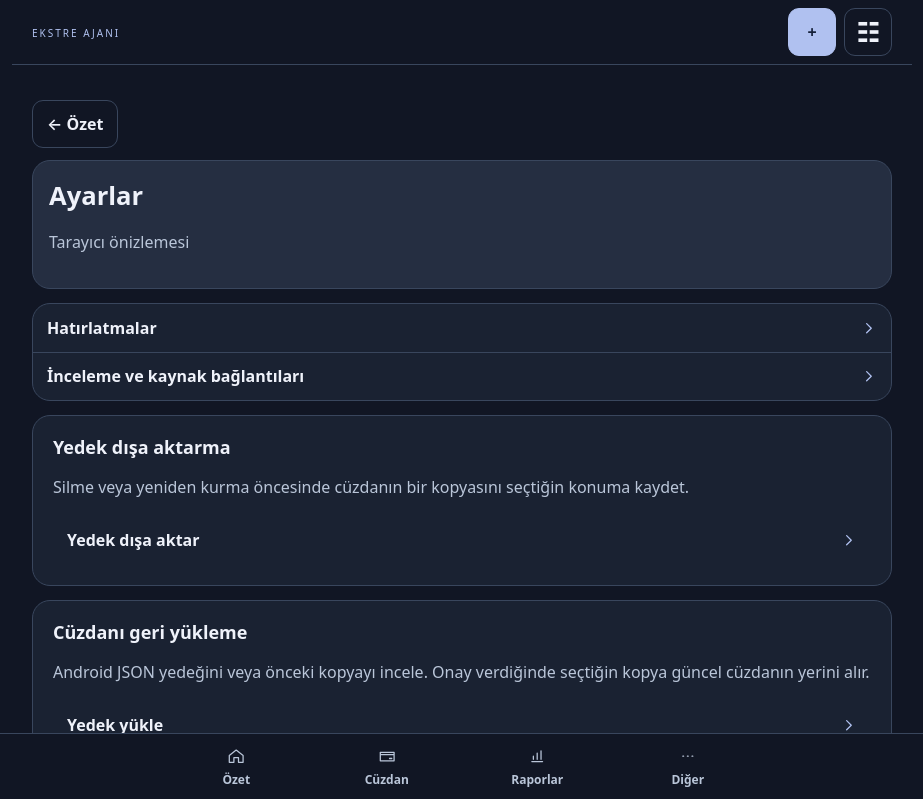
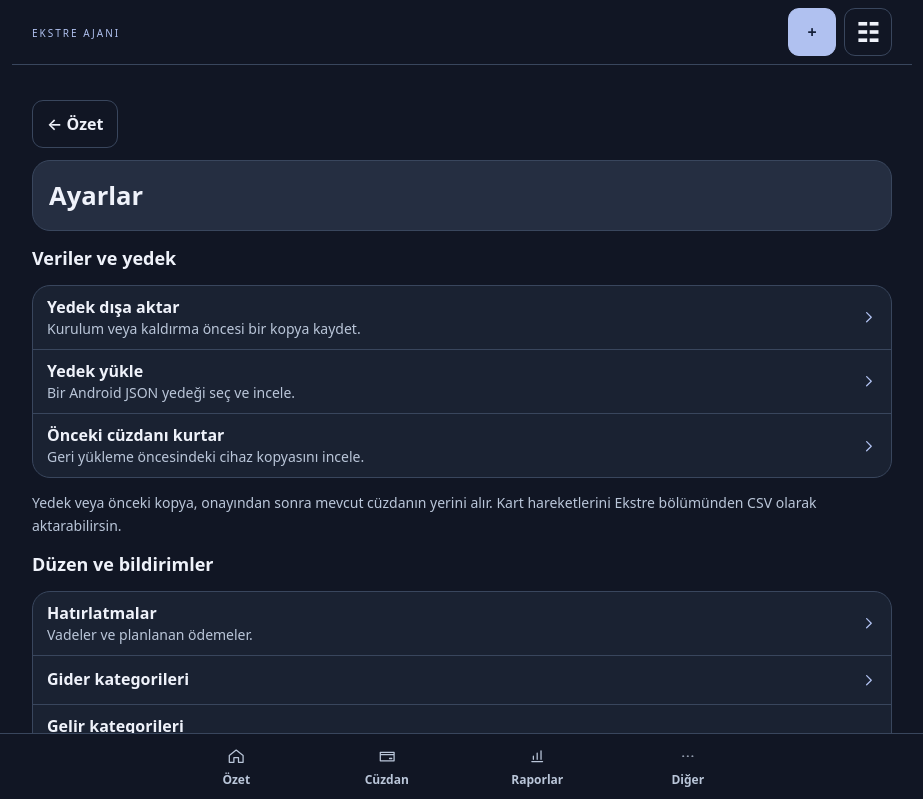
Before and after one commit to witcher46/ekstre-ajani-android, a plain HTML site: page android_app/app/src/main/assets/index.html in a window 1280 px wide. Both pictures are taken after a click on the button "Ayarlar". Shown: the top 799 px of the page, without its empty margins (178-1101 px from the left). Drawn offline with Linux system fonts and the light colour scheme.

Commit message:
Align Android settings groups with the approved design (#66)

```diff
--- a/android_app/app/src/main/assets/app.mjs
+++ b/android_app/app/src/main/assets/app.mjs
@@ -539,14 +539,19 @@ function confirmSavingsGoalRemoval(id){
 }
 
 function categorySettings({disclosure=false}={}){
- return expenseCategoriesPanel(disclosure)+merchantRulesPanel()+
-  '<section class="panel" aria-labelledby="settings-income-categories"><h2 id="settings-income-categories">Gelir kategorileri</h2>'+
-  '<ul class="settings-tags">'+state.incomeCategories.map(name=>'<li>'+esc(name)+'</li>').join('')+'</ul>'+
-  '<button type="button" data-action="incomeCategory" aria-haspopup="dialog" aria-controls="modal">+ Gelir kategorisi</button></section>';
+ const heading=disclosure?'h3':'h2',panel=disclosure?'settings-category-section':'panel';
+ const expense=expenseCategoriesPanel(disclosure);
+ const income=`<section class="${panel}" aria-labelledby="settings-income-categories">
+  <${heading} id="settings-income-categories">Gelir kategorileri</${heading}>
+  <ul class="settings-tags">${state.incomeCategories.map(name=>'<li>'+esc(name)+'</li>').join('')}</ul>
+  <button type="button" data-action="incomeCategory" aria-haspopup="dialog" aria-controls="modal">+ Gelir kategorisi</button>
+ </section>`;
+ const merchant=merchantRulesPanel(panel,heading);
+ return expense+(disclosure?income+merchant:merchant+income);
 }
-function merchantRulesPanel(){
+function merchantRulesPanel(panel,heading){
  const rules=state.merchantCategoryRules||[];
- return `<section class="panel" aria-labelledby="settings-rules"><h2 id="settings-rules">Satıcı kategori kuralları</h2>
+ return `<section class="${panel}" aria-labelledby="settings-rules"><${heading} id="settings-rules">Satıcı kategori kuralları</${heading}>
   <p>Satıcı eşleştiğinde gider kategorisi önerilir. Öneriyi kaydetmeden önce inceleyebilirsin.</p>
   <button type="button" data-action="merchantRule" aria-haspopup="dialog" aria-controls="modal">+ Satıcı kuralı</button>
   ${rules.map(rule=>`<div class="settings-record"><div><strong>${esc(rule.merchant)}</strong><small>Öneri · ${esc(rule.category)}</small></div>
@@ -558,7 +563,7 @@ function expenseCategoriesPanel(disclosure){
  const content=`<button type="button" data-action="category" aria-haspopup="dialog" aria-controls="modal">+ Kategori ekle</button>${rows}`;
  if(disclosure){
   const open=$('settings-expense-disclosure')?.open;
-  return `<details class="panel settings-disclosure" id="settings-expense-disclosure"${open?' open':''}>
+  return `<details class="settings-disclosure" id="settings-expense-disclosure"${open?' open':''}>
    <summary class="settings-row">Gider kategorileri ${uiIcon('next')}</summary>
    <div class="settings-disclosure-content">${content}</div>
   </details>`;
--- a/android_app/app/src/main/assets/ui-foundation.css
+++ b/android_app/app/src/main/assets/ui-foundation.css
@@ -911,7 +911,7 @@ body:is([data-surface="settings"],[data-surface="categories"],[data-surface="rec
   margin-top:12px;
 }
 .settings-surface .panel {background:var(--shell-panel);border-color:var(--shell-line)}
-.settings-surface .panel:is(.settings-group,.settings-disclosure) {padding:0}
+.settings-surface .panel.settings-list {padding:0}
 .settings-surface .settings-row {
   display:grid;
   grid-template-columns:minmax(0,1fr) auto;
@@ -927,10 +927,28 @@ body:is([data-surface="settings"],[data-surface="categories"],[data-surface="rec
   font-weight:650;
   cursor:pointer;
 }
-.settings-surface .settings-group > .settings-row + .settings-row {
+.settings-home > .settings-section {margin-top:16px}
+.settings-section > h2 {margin:0 0 6px}
+.settings-section h3 {margin:0;font-size:1rem}
+.settings-home .settings-list > :not(.settings-feedback) + :not(.settings-feedback) {
   border-top:1px solid var(--shell-line);
   border-radius:0;
 }
+.settings-row-copy > small {
+  display:block;
+  margin-top:2px;
+  color:var(--shell-muted);
+  font-size:.875rem;
+  font-weight:400;
+  line-height:1.35;
+}
+.settings-section-note {margin:8px 0 0;font-size:.875rem}
+.settings-home :is(.settings-category-section,.settings-version,.settings-privacy) {padding:10px 14px}
+.settings-home .settings-version {background:none;border:0;border-radius:0}
+.settings-home :is(.settings-category-section,.settings-version,.settings-privacy) > p {margin:6px 0 0}
+.settings-home .settings-category-section > .settings-tags {margin:8px 0}
+.settings-home .settings-category-section > p + button {margin-top:8px}
+.settings-home .settings-list > .settings-feedback {margin:8px 10px}
 .settings-surface .settings-row .ui-icon {color:var(--accent)}
 .settings-surface .settings-row:focus-visible {outline:2px solid var(--accent);outline-offset:-4px}
 .settings-disclosure > summary {list-style:none}
--- a/android_app/app/src/main/assets/ui/settings.mjs
+++ b/android_app/app/src/main/assets/ui/settings.mjs
@@ -75,46 +75,63 @@ const failureBanner = (failure,...actions) => failure && actions.includes(failur
     <p>${esc(failure.message)}</p><p>${failureCopy[failure.action][1]}</p>
   </section>`
   : '';
-const settingsRow = (label,attributes) =>
-  `<button type="button" class="settings-row" ${attributes}>${label} ${uiIcon('next')}</button>`;
+function settingsRow(label,attributes,detail) {
+  const copy = detail
+    ? `<span class="settings-row-copy"><span id="${detail.id}-label">${label}</span><small id="${detail.id}-detail">${detail.text}</small></span>`
+    : label;
+  const accessibleCopy = detail
+    ? ` aria-labelledby="${detail.id}-label" aria-describedby="${detail.id}-detail"`
+    : '';
+  return `<button type="button" class="settings-row" ${attributes}${accessibleCopy}>${copy} ${uiIcon('next')}</button>`;
+}
 
 export function settingsView({backTitle,version,categorySections,backupFailure}) {
-  return `<div class="settings-surface">
+  return `<div class="settings-surface settings-home">
     ${renderBackLink(backTitle)}
-    <div class="settings-intro">
-      <h1>Ayarlar</h1>
-      <p>${esc(version)}</p>
-    </div>
-    <div class="panel settings-group">
-      ${settingsRow('Hatırlatmalar','data-page="reminders"')}
-      ${settingsRow('İnceleme ve kaynak bağlantıları','data-page="review"')}
-    </div>
-    <section class="panel" aria-labelledby="settings-export">
-      <h2 id="settings-export">Yedek dışa aktarma</h2>
-      <p>Silme veya yeniden kurma öncesinde cüzdanın bir kopyasını seçtiğin konuma kaydet.</p>
-      ${failureBanner(backupFailure,'backup')}
-      ${settingsRow('Yedek dışa aktar','data-action="backup"')}
+    <div class="settings-intro"><h1>Ayarlar</h1></div>
+    <section class="settings-section" aria-labelledby="settings-data">
+      <h2 id="settings-data">Veriler ve yedek</h2>
+      <div class="panel settings-list">
+        <section aria-label="Yedek dışa aktarma">
+          ${failureBanner(backupFailure,'backup')}
+          ${settingsRow('Yedek dışa aktar','data-action="backup"',
+            {id:'settings-export',text:'Kurulum veya kaldırma öncesi bir kopya kaydet.'})}
+        </section>
+        <section class="settings-list" aria-label="Cüzdanı geri yükleme">
+          ${failureBanner(backupFailure,'restore')}
+          ${settingsRow('Yedek yükle','data-action="restore"',
+            {id:'settings-restore',text:'Bir Android JSON yedeği seç ve incele.'})}
+          ${failureBanner(backupFailure,'recover')}
+          ${settingsRow('Önceki cüzdanı kurtar','data-action="recover" aria-haspopup="dialog" aria-controls="modal"',
+            {id:'settings-recover',text:'Geri yükleme öncesindeki cihaz kopyasını incele.'})}
+        </section>
+      </div>
+      <p class="settings-section-note">Yedek veya önceki kopya, onayından sonra mevcut cüzdanın yerini alır. Kart hareketlerini Ekstre bölümünden CSV olarak aktarabilirsin.</p>
     </section>
-    <section class="panel" aria-labelledby="settings-replace">
-      <h2 id="settings-replace">Cüzdanı geri yükleme</h2>
-      <p>Android JSON yedeğini veya önceki kopyayı incele. Onay verdiğinde seçtiğin kopya güncel cüzdanın yerini alır.</p>
-      ${failureBanner(backupFailure,'restore','recover')}
-      <div class="settings-group">
-        ${settingsRow('Yedek yükle','data-action="restore"')}
-        ${settingsRow('Geri yükleme öncesi cüzdanı kurtar','data-action="recover" aria-haspopup="dialog" aria-controls="modal"')}
+    <section class="settings-section settings-organization" aria-labelledby="settings-organization">
+      <h2 id="settings-organization">Düzen ve bildirimler</h2>
+      <div class="panel settings-list">
+        ${settingsRow('Hatırlatmalar','data-page="reminders"',
+          {id:'settings-reminders',text:'Vadeler ve planlanan ödemeler.'})}
+        ${categorySections}
       </div>
-      <p class="notice">Android JSON yedekleri desteklenir. Kart hareketlerini Ekstre bölümünden CSV olarak aktarabilirsin.</p>
     </section>
-    ${categorySections}
-    <section class="panel" aria-labelledby="settings-privacy">
-      <h2 id="settings-privacy">Gizlilik</h2>
-      <p>Cüzdan kayıtları bu cihazda saklanır. Cüzdan görüntüsü Android’in son uygulamalar ekranında gizlenir.</p>
-      <p>Dışa aktardığın JSON dosyası cüzdan kayıtlarını içerir. Dosyayı erişimini kontrol edebildiğin bir konumda sakla.</p>
-    </section>
-    <section class="panel" aria-labelledby="settings-demo">
-      <h2 id="settings-demo">İlk deneme</h2>
-      <p>Henüz kaydedilmiş bir cüzdanın yoksa yapay kayıtlarla uygulamayı deneyebilirsin.</p>
-      ${settingsRow('Örnek cüzdan oluştur','data-action="demo"')}
+    <section class="settings-section" aria-labelledby="settings-application">
+      <h2 id="settings-application">Uygulama</h2>
+      <div class="panel settings-list">
+        ${settingsRow('İnceleme ve kaynak bağlantıları','data-page="review"')}
+        ${settingsRow('Örnek cüzdan oluştur','data-action="demo"',
+          {id:'settings-demo',text:'Henüz kayıt yoksa yapay verilerle dene.'})}
+        <div class="settings-intro settings-version">
+          <h3>Sürüm bilgisi</h3>
+          <p>${esc(version)}</p>
+        </div>
+        <section class="settings-privacy" aria-labelledby="settings-privacy">
+          <h3 id="settings-privacy">Gizlilik</h3>
+          <p>Cüzdan kayıtları bu cihazda saklanır. Cüzdan görüntüsü Android’in son uygulamalar ekranında gizlenir.</p>
+          <p>Dışa aktardığın JSON dosyası cüzdan kayıtlarını içerir. Dosyayı erişimini kontrol edebildiğin bir konumda sakla.</p>
+        </section>
+      </div>
     </section>
   </div>`;
 }
```
Also changed, not shown: 1 other file.
